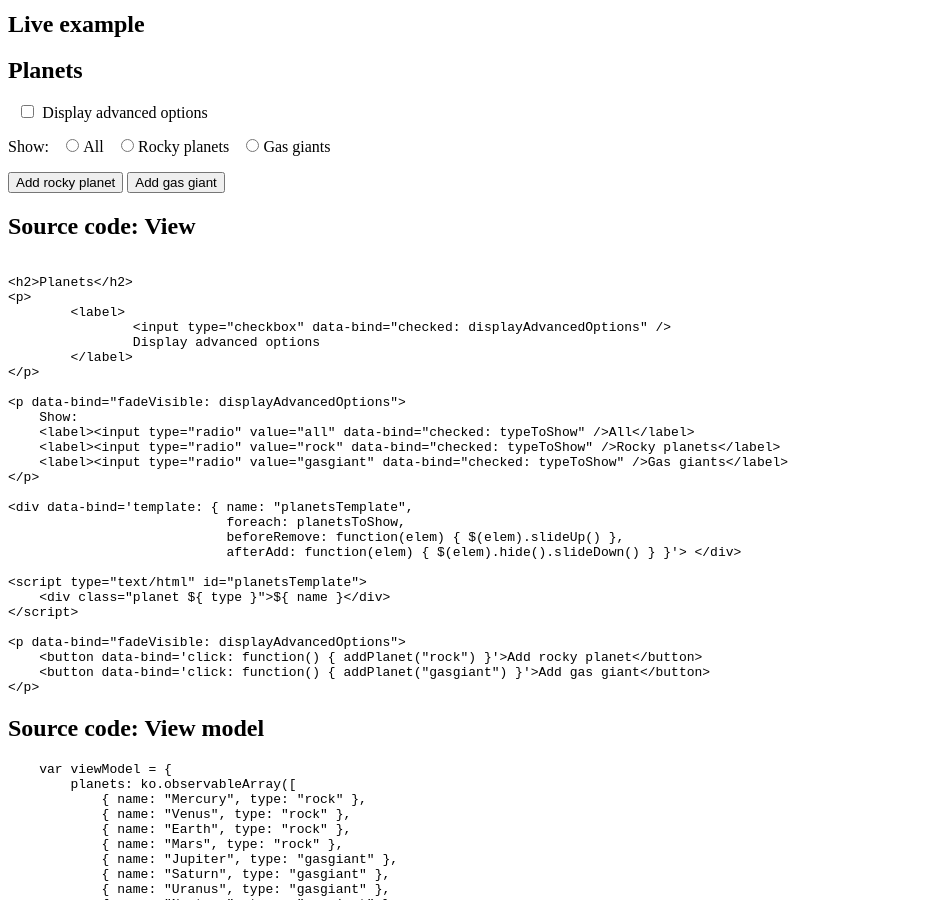
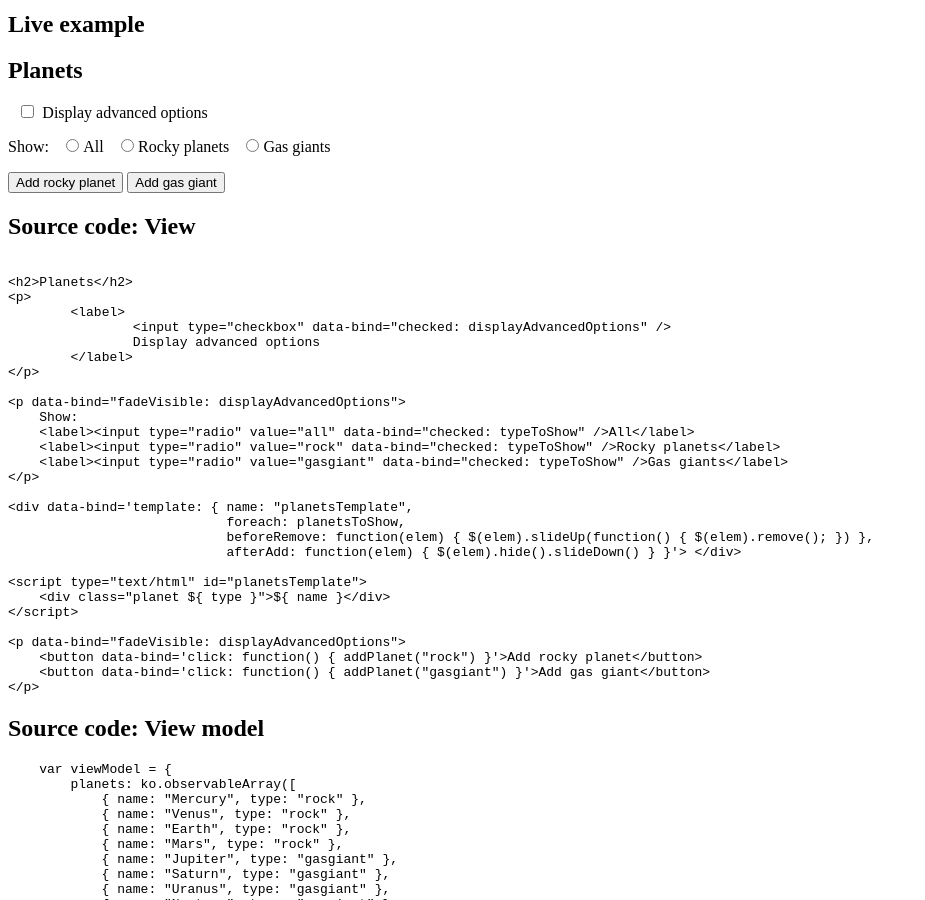
Before and after one commit to knockout/knockout, a Jekyll site: the page built from examples/animatedTransitions.md, in a window 1280 px wide and 900 px high, scrolled down 781 px. Shown: the whole window, without its empty margins (0-925 px from the left). Built offline with Jekyll 4.4.1, drawn with Linux system fonts in a browser that asks for light colours; nearby versions of some CDN libraries; library files that are not in the unit come from our copies.

Commit message:
update animated transitions example to remove elements after animation.  clarify that beforeRemove callback should remove elements from DOM.

```diff
--- a/examples/animatedTransitions.md
+++ b/examples/animatedTransitions.md
@@ -33,7 +33,7 @@
 
 <div data-bind='template: { name: "planetsTemplate",
                             foreach: planetsToShow,
-                            beforeRemove: function(elem) { $(elem).slideUp() },
+                            beforeRemove: function(elem) { $(elem).slideUp(function() { $(elem).remove(); }) },
                             afterAdd: function(elem) { $(elem).hide().slideDown() } }'> </div>
 
 <script type="text/html" id="planetsTemplate">
```
Also changed, not shown: documentation/template-binding.md (+1 -1 lines).
